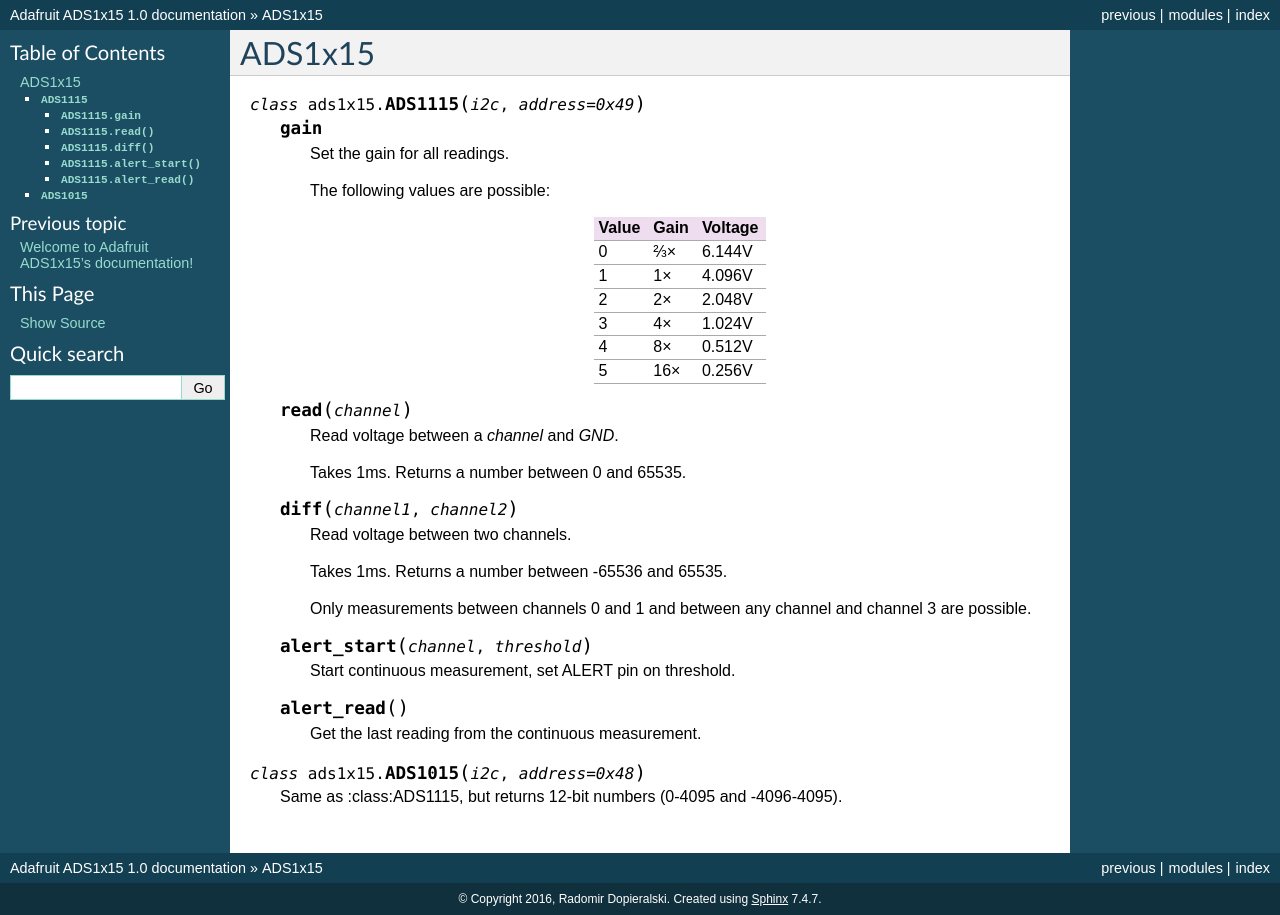
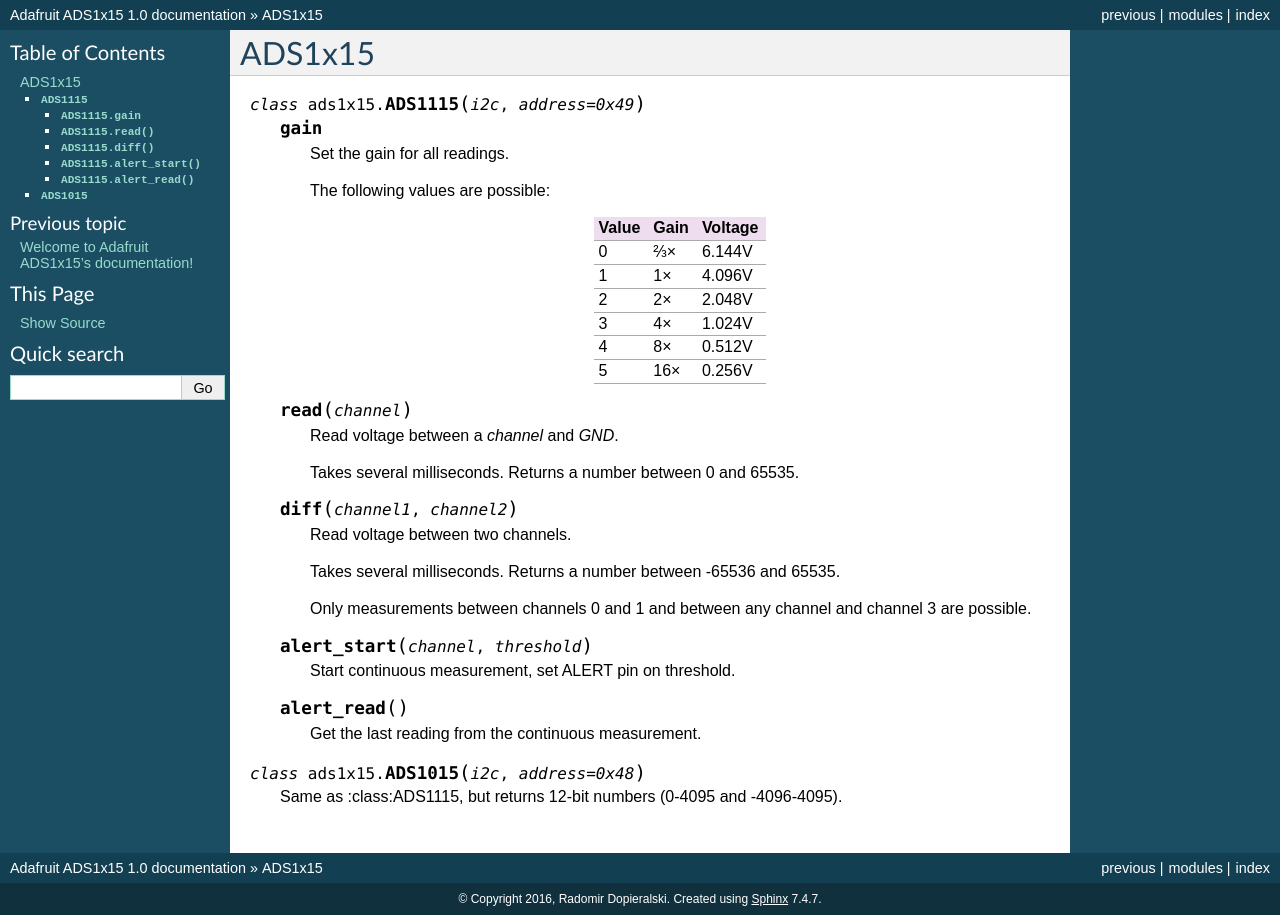
Before and after one commit to adafruit/micropython-adafruit-ads1015, a Sphinx documentation site: the page built from docs/ads1x15.rst, in a window 1280 px wide. Built offline with Sphinx 7.4.7, drawn with Linux system fonts in a browser that asks for light colours.

Commit message:
Wait for the conversion to finish, checking the busy state

```diff
--- a/ads1x15.py
+++ b/ads1x15.py
@@ -99,14 +99,16 @@
         self._write_register(_REGISTER_CONFIG, _CQUE_NONE | _CLAT_NONLAT |
             _CPOL_ACTVLOW | _CMODE_TRAD | _DR_1600SPS | _MODE_SINGLE |
             _OS_SINGLE | _GAINS[self.gain] | _CHANNELS[channel])
-        time.sleep_ms(1)
+        while not self._read_register(_REGISTER_CONFIG) & _OS_NOTBUSY:
+            time.sleep_ms(1)
         return self._read_register(_REGISTER_CONVERT)
 
     def diff(self, channel1, channel2):
         self._write_register(_REGISTER_CONFIG, _CQUE_NONE | _CLAT_NONLAT |
             _CPOL_ACTVLOW | _CMODE_TRAD | _DR_1600SPS | _MODE_SINGLE |
             _OS_SINGLE | _GAINS[self.gain] | _DIFFS[(channel1, channel2)])
-        time.sleep_ms(1)
+        while not self._read_register(_REGISTER_CONFIG) & _OS_NOTBUSY:
+            time.sleep_ms(1)
         return self._read_register(_REGISTER_CONVERT)
 
     def alert_start(self, channel, threshold):
--- a/docs/ads1x15.rst
+++ b/docs/ads1x15.rst
@@ -31,13 +31,13 @@
 
         Read voltage between a `channel` and `GND`.
 
-        Takes 1ms. Returns a number between 0 and 65535.
+        Takes several milliseconds. Returns a number between 0 and 65535.
 
     .. method:: diff(channel1, channel2)
 
         Read voltage between two channels.
 
-        Takes 1ms. Returns a number between -65536 and 65535.
+        Takes several milliseconds. Returns a number between -65536 and 65535.
 
         Only measurements between channels 0 and 1 and between any channel and
         channel 3 are possible.
```
